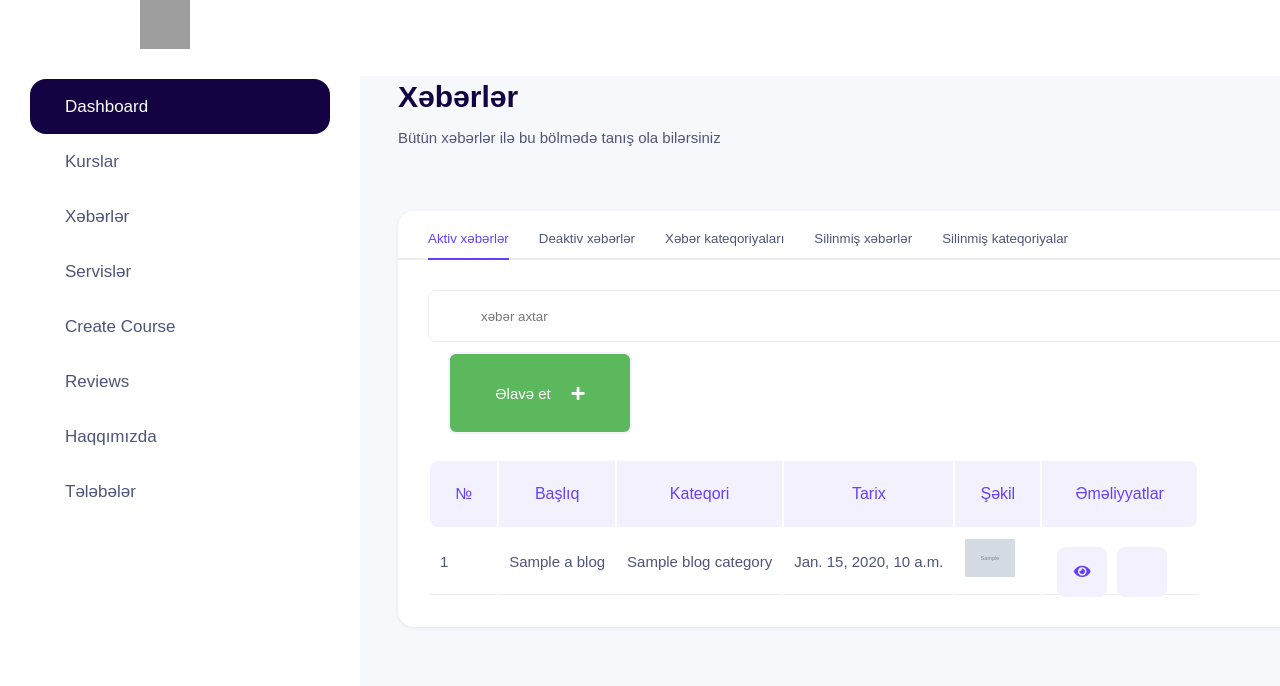
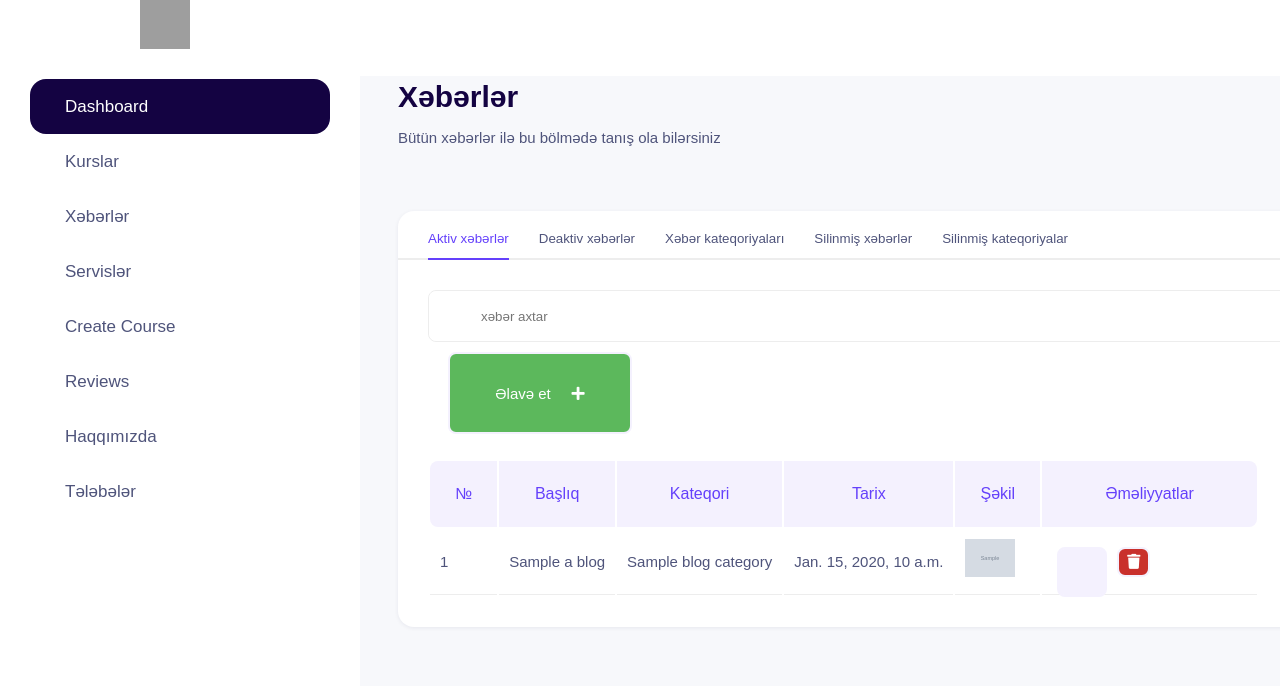
Before and after one commit to Urfan00/TexnoLab, a Django app: template Admin/templates/blog/dshb-blog.html in a window 1280 px wide. Shown: the part 79-765 px from the top of the page. Run offline with Django 4.2, Linux system fonts and the light colour scheme; the template is opened without the code that fills it: most values are stand-ins (such as "Sample title", 1, 10 or a date in 2020); grey boxes marked "Sample" are stand-in pictures; some libraries are stand-ins or nearby versions; grey boxes are pictures that could not be loaded.

Commit message:
dashboard buttons and text design

```diff
--- a/Admin/templates/blog/dshb-blog.html
+++ b/Admin/templates/blog/dshb-blog.html
@@ -66,7 +66,7 @@
                           <style>
                             .tDiv{
                               width:100%;
-                              overflow-x:scroll;
+
                             }
 
                             {% comment %} .dif{
@@ -82,13 +82,17 @@
                             }
 
                             .menusuboper{
-                              width: 135px;
+                              width: 195px;
                               height:40px;
                               float: left;
                             }
 
                             table.table td{
                               padding: 10px;
+                            }
+
+                            .c{
+                              color: white!important;
                             }
                           </style>
 
@@ -116,16 +120,16 @@
                                       <td><img width="50" height="50" src="{{ a_blog.photo.url }}" alt="{{ a_blog.title }}"></td>
                                       <td>
                                         <div class="menusuboper">
-                                          <a href="" class="button  -icon wt dif -purple-3 h-50 text-purple-1" title="Ətraflı">
+                                          {% comment %} <a href="" class="button  -icon wt dif -purple-3 h-50 text-purple-1" title="Ətraflı">
                                             <i class="fa fa-eye" aria-hidden="true"></i>
-                                          </a>
+                                          </a> {% endcomment %}
                                           <a href="{% url "blog_edit" a_blog.slug %}" class="button -icon wt dif -purple-3 h-50 text-purple-1" title="Redaktə">
                                             <i class="fa fa-pencil" aria-hidden="true"></i>
                                           </a>
                                           <form method="post" action="{% url 'blog_delete' a_blog.pk %}" style="display: inline;">
                                             {% csrf_token %}
                                             <button type="submit" class="button -icon wt dif -purple-3 h-50 text-purple-1" style="background:#c9302c; color:white" title="Sil">
-                                                <i class="fa fa-trash" aria-hidden="true"></i>
+                                                <i class="fa fa-trash c" aria-hidden="true"></i>
                                             </button>
                                           </form>
                                           {% comment %} <a href="" class="button  -icon wt dif -purple-3 h-50 text-purple-1 " style="background:#c9302c; color:white" title="Sil">
@@ -192,16 +196,16 @@
                                         <td><img width="50" height="50" src="{{ d_blog.photo.url }}" alt="{{ a_blog.title }}"></td>
                                         <td>
                                           <div class="menusuboper">
-                                            <a href="" class="button  -icon wt dif -purple-3 h-50 text-purple-1" title="Ətraflı">
+                                            {% comment %} <a href="" class="button  -icon wt dif -purple-3 h-50 text-purple-1" title="Ətraflı">
                                               <i class="fa fa-eye" aria-hidden="true"></i>
-                                            </a>
+                                            </a> {% endcomment %}
                                             <a href="{% url "blog_edit" d_blog.slug %}" class="button -icon wt dif -purple-3 h-50 text-purple-1" title="Redaktə">
                                               <i class="fa fa-pencil" aria-hidden="true"></i>
                                             </a>
                                             <form method="post" action="{% url 'blog_delete' d_blog.pk %}" style="display: inline;">
                                               {% csrf_token %}
                                               <button type="submit" class="button -icon wt dif -purple-3 h-50 text-purple-1" style="background:#c9302c; color:white" title="Sil">
-                                                  <i class="fa fa-trash" aria-hidden="true"></i>
+                                                  <i class="fa fa-trash c" aria-hidden="true"></i>
                                               </button>
                                             </form>
                                             {% comment %} <a href="" class="button  -icon wt dif -purple-3 h-50 text-purple-1 " style="background:#c9302c; color:white" title="Sil">
@@ -264,16 +268,16 @@
                                       <td>{{ ctg.created_at }}</td>
                                       <td>
                                         <div class="menusuboper">
-                                          <a href="" class="button  -icon wt dif -purple-3 h-50 text-purple-1" title="Ətraflı">
+                                          {% comment %} <a href="" class="button  -icon wt dif -purple-3 h-50 text-purple-1" title="Ətraflı">
                                             <i class="fa fa-eye" aria-hidden="true"></i>
-                                          </a>
+                                          </a> {% endcomment %}
                                           <a href="{% url "blog_category_edit" ctg.pk %}" class="button -icon wt dif -purple-3 h-50 text-purple-1" title="Redaktə">
                                             <i class="fa fa-pencil" aria-hidden="true"></i>
                                           </a>
                                           <form method="post" action="{% url 'blog_category_delete' ctg.pk %}" style="display: inline;">
                                             {% csrf_token %}
                                             <button type="submit" class="button -icon wt dif -purple-3 h-50 text-purple-1" style="background:#c9302c; color:white" title="Sil">
-                                                <i class="fa fa-trash" aria-hidden="true"></i>
+                                                <i class="fa fa-trash c" aria-hidden="true"></i>
                                             </button>
                                           </form>
                                           {% comment %} <a href="" class="button  -icon wt dif -purple-3 h-50 text-purple-1 " style="background:#c9302c; color:white" title="Sil">
@@ -338,18 +342,18 @@
                                       <td>{{ s_blog.blog_category.name }}</td>
                                       <td>{{ s_blog.date }}</td>
                                       <td><img width="50" height="50" src="{{ s_blog.photo.url }}" alt="{{ s_blog.title }}"></td>
-                                      <td>
+                                      <td style="width: 200px;">
                                         <div class="menusuboper">
-                                          <a href="" class="button  -icon wt dif -purple-3 h-50 text-purple-1" title="Ətraflı">
+                                          {% comment %} <a href="" class="button  -icon wt dif -purple-3 h-50 text-purple-1" title="Ətraflı">
                                             <i class="fa fa-eye" aria-hidden="true"></i>
-                                          </a>
+                                          </a> {% endcomment %}
                                           <a href="{% url "blog_edit" s_blog.slug %}" class="button -icon wt dif -purple-3 h-50 text-purple-1" title="Redaktə">
                                             <i class="fa fa-pencil" aria-hidden="true"></i>
                                           </a>
-                                          <form method="post" action="{% url 'blog_undelete' s_blog.pk %}" style="display: inline;">
+                                          <form method="post" action="{% url 'blog_undelete' s_blog.pk %}" style="display: inline; float:left">
                                             {% csrf_token %}
-                                            <button type="submit" class="button -icon wt dif -purple-3 h-50 text-purple-1" style="background:#3498db; color:white" title="Undelete">
-                                                <i class="fa fa-undo" aria-hidden="true"></i> Undelete
+                                            <button type="submit" class="button -icon wt dif -purple-3 h-50 text-purple-1 c" style="background:#3498db; color:white" title="Bərpa et"><i class="fa fa-undo" aria-hidden="true"></i> &nbsp;Bərpa et
+
                                             </button>
                                           </form>
                                           {% comment %} <a href="" class="button  -icon wt dif -purple-3 h-50 text-purple-1 " style="background:#c9302c; color:white" title="Sil">
@@ -412,16 +416,16 @@
                                     <td>{{ s_ctg.created_at }}</td>
                                     <td>
                                       <div class="menusuboper">
-                                        <a href="" class="button  -icon wt dif -purple-3 h-50 text-purple-1" title="Ətraflı">
+                                        {% comment %} <a href="" class="button  -icon wt dif -purple-3 h-50 text-purple-1" title="Ətraflı">
                                           <i class="fa fa-eye" aria-hidden="true"></i>
-                                        </a>
+                                        </a> {% endcomment %}
                                         <a href="{% url "blog_category_edit" s_ctg.pk %}" class="button -icon wt dif -purple-3 h-50 text-purple-1" title="Redaktə">
                                           <i class="fa fa-pencil" aria-hidden="true"></i>
                                         </a>
                                         <form method="post" action="{% url 'blog_category_undelete' s_ctg.pk %}" style="display: inline;">
                                           {% csrf_token %}
-                                          <button type="submit" class="button -icon wt dif -purple-3 h-50 text-purple-1" style="background:#3498db; color:white" title="Undelete">
-                                              <i class="fa fa-undo" aria-hidden="true"></i> Undelete
+                                          <button type="submit" class="button -icon wt dif -purple-3 h-50 text-purple-1 c" style="background:#3498db; color:white" title="Undelete">
+                                              <i class="fa fa-undo" aria-hidden="true"></i> &nbsp;Bərpa et
                                           </button>
                                         </form>
                                         {% comment %} <a href="" class="button  -icon wt dif -purple-3 h-50 text-purple-1 " style="background:#c9302c; color:white" title="Sil">
```
Also changed, not shown: Account/templates/dshb-settings.html (+6 -2 lines), Admin/templates/account/dshb-account-list.html (+6 -2 lines), Admin/templates/core/partner-faq-contact_us/dshb-courses-p-faq-c_us.html (+14 -10 lines), Admin/templates/course/dshb-courses.html (+22 -18 lines), Admin/templates/course/feedback-request-statistic-c_program/dshb-courses-frsp.html (+20 -16 lines), Admin/templates/service/dshb-service.html (+16 -12 lines).
